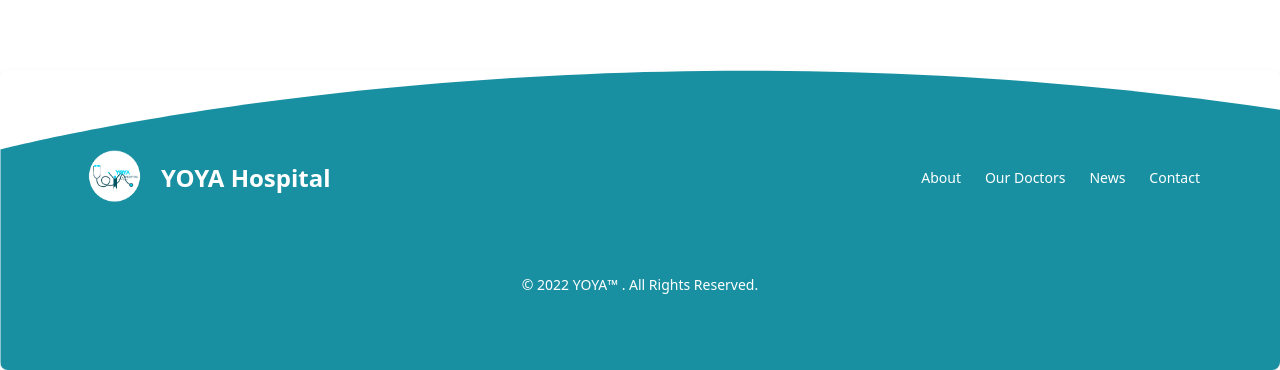
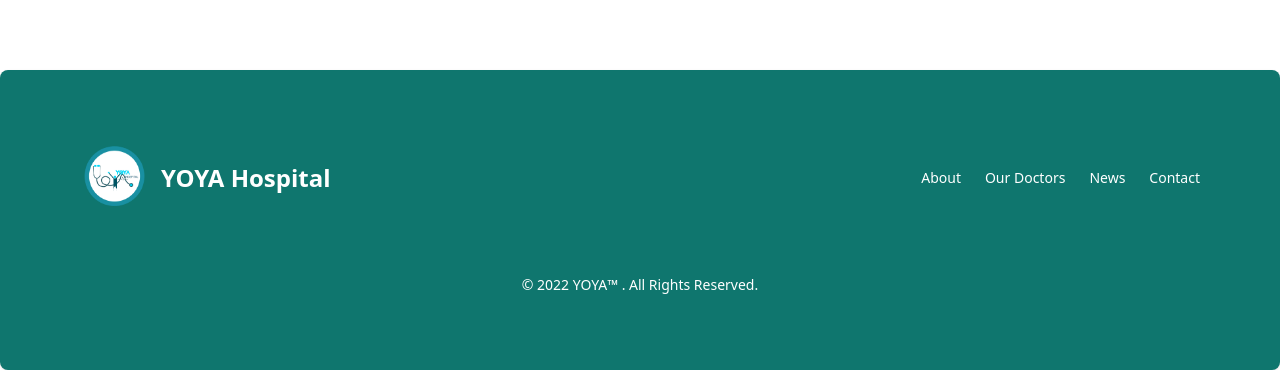
Before and after one commit to Nathaniel-af/yoyahospital, a React (Vite) app: page / in a window 1280 px wide. Shown: the part 4706-5076 px from the top of the page. Built offline with nearby package versions, Linux system fonts and the light colour scheme; no server answers; grey boxes are pictures that could not be loaded.

Commit message:
finalising

```diff
--- a/src/components/swiper.jsx
+++ b/src/components/swiper.jsx
@@ -30,7 +30,7 @@ function Swipper() {
     return images.map((img) => {
       return (
         <SwiperSlide key={img} className="">
-          <img className="h-full w-full  " src={img} alt="" />
+          <img className="h-full w-full " loading="lazy" src={img} alt="" />
         </SwiperSlide>
       );
     });
--- a/src/pages/Home.jsx
+++ b/src/pages/Home.jsx
@@ -765,7 +765,8 @@ function Home() {
         </div>
       </section>
       {/* footer */}
-      <footer className="p-4 h-[300px] w-full mt-8 rounded-lg shadow md:px-20 flex flex-col justify-center bgpic">
+      {/* bgpic */}
+      <footer className="p-4 h-[300px] w-full mt-8 rounded-lg shadow md:px-20 flex flex-col justify-center  bg-teal-700 ">
         <div className="sm:flex sm:items-center sm:justify-between">
           <a
             href="https://flowbite.com/"
```
